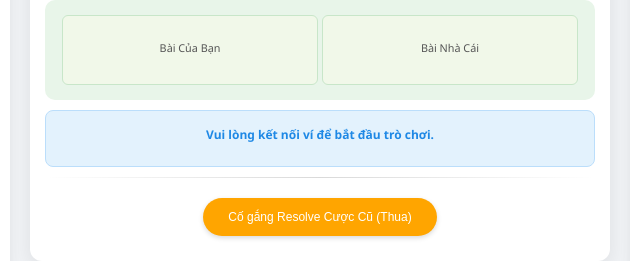
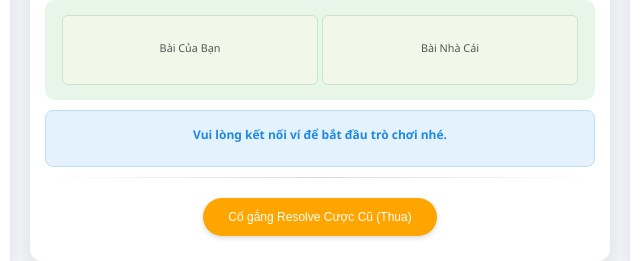
Before and after one commit to buimanhtuan283/bai-cao-monad, a plain HTML site: page index.html in a window 1280 px wide. Shown: the part 401-662 px from the top of the page, 320-960 px from the left. Drawn offline with nearby package versions, Linux system fonts and the light colour scheme; a script that the page names is missing.

```diff
--- a/index.html
+++ b/index.html
@@ -382,7 +382,7 @@
             <div id="dealer-hand-area"><span class="hand-title">Bài Nhà Cái</span><span class="hand-display"></span></div>
         </div>
         <div class="spinner" id="loading-spinner"></div>
-        <div id="result">Vui lòng kết nối ví để bắt đầu trò chơi.</div>
+        <div id="result">Vui lòng kết nối ví để bắt đầu trò chơi nhé.</div>
         <hr>
 		<button id="force-resolve-loss-button" onclick="forceResolveAsLoss()" style="background-color: orange;">Cố gắng Resolve Cược Cũ (Thua)</button>
 
```
